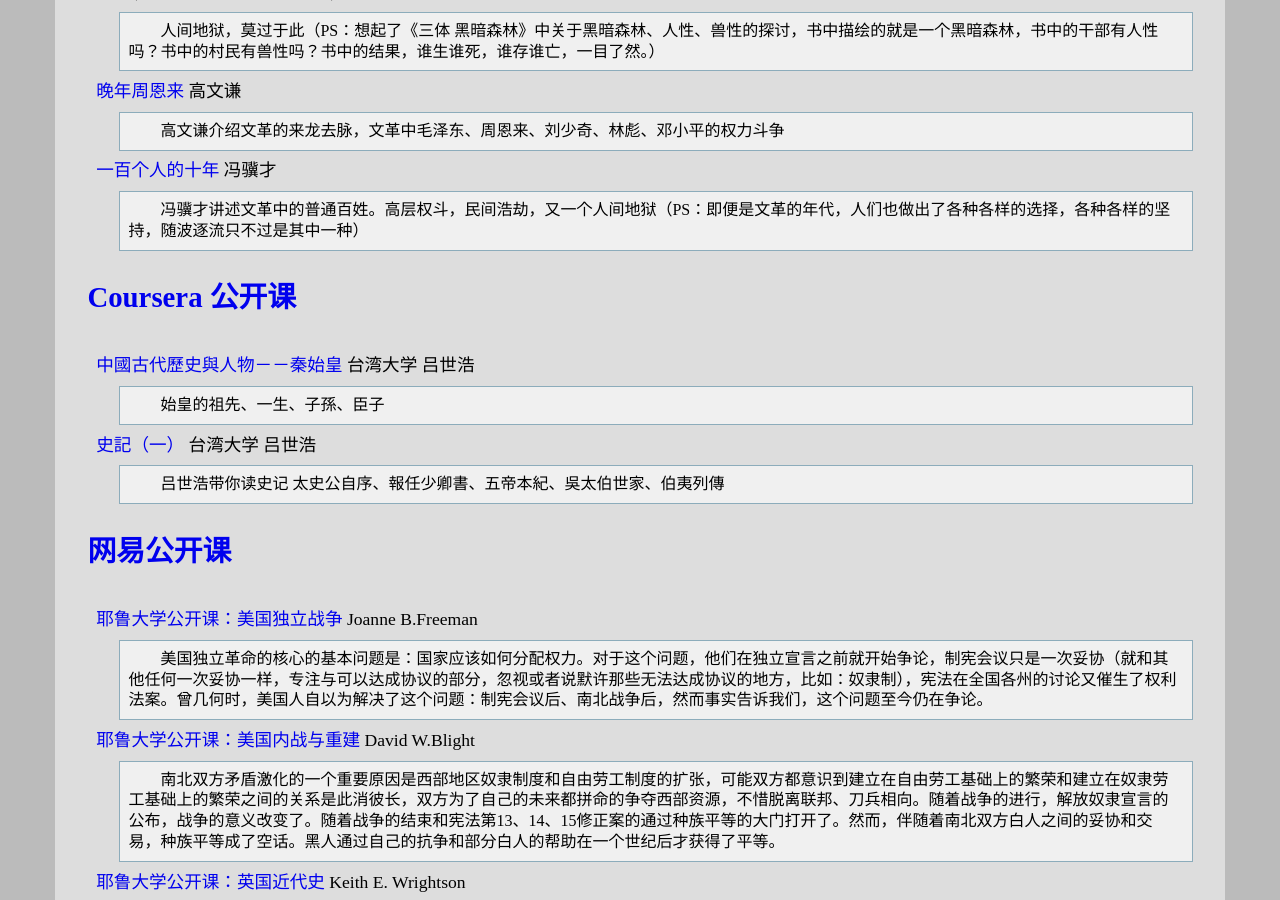
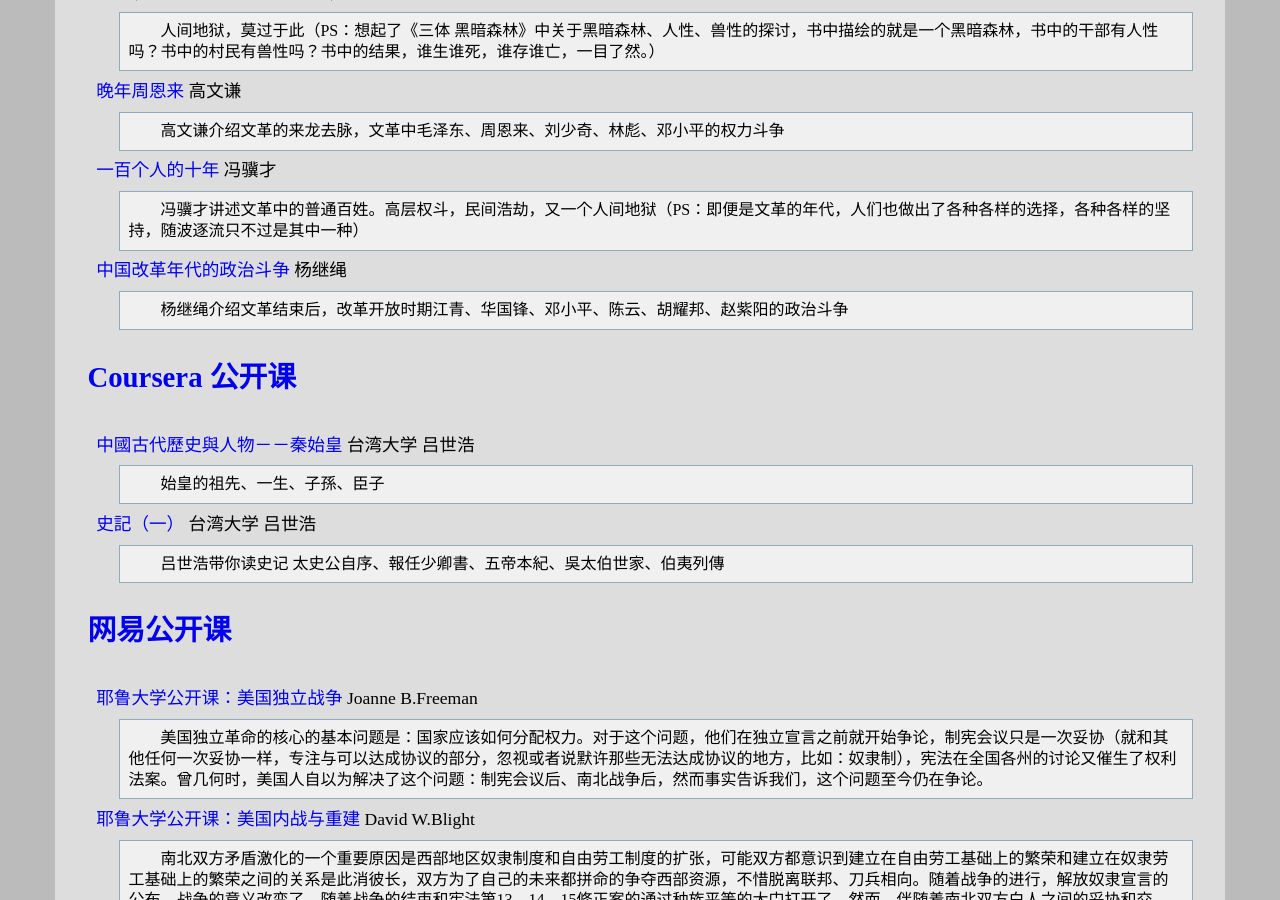
Before and after one commit to leiqin/leiqin.github.io, a Jekyll site: the page built from shoucang/history.markdown, in a window 1280 px wide and 900 px high, scrolled down 5798 px. Built offline with Jekyll 4.4.1, drawn with Linux system fonts in a browser that asks for light colours; nearby versions of some CDN libraries.

Commit message:
+ 添加以史为镜 中国改革年代的政治斗争

```diff
--- a/shoucang/history.markdown
+++ b/shoucang/history.markdown
@@ -103,6 +103,9 @@ title: 以史为镜
 
 [一百个人的十年](https://book.douban.com/subject/25917467/) 冯骥才
 :	冯骥才讲述文革中的普通百姓。高层权斗，民间浩劫，又一个人间地狱（PS：即便是文革的年代，人们也做出了各种各样的选择，各种各样的坚持，随波逐流只不过是其中一种）
+
+[中国改革年代的政治斗争](https://plus.google.com/100074035785709567073/posts/P1x6BMChtSZ) 杨继绳
+:	杨继绳介绍文革结束后，改革开放时期江青、华国锋、邓小平、陈云、胡耀邦、赵紫阳的政治斗争
 
 ### [Coursera 公开课](https://www.coursera.org/)
 
```
